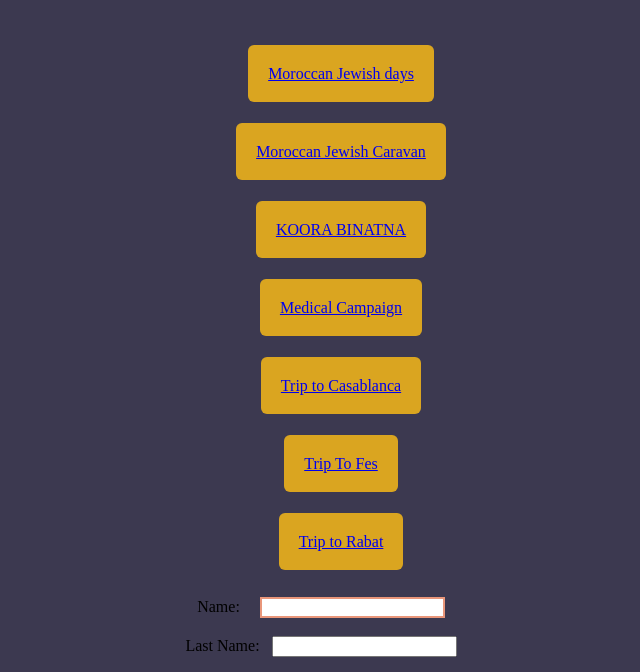
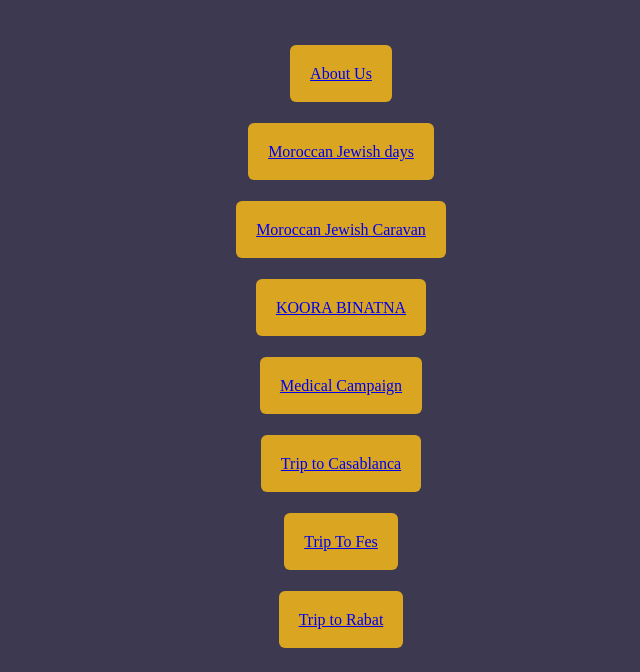
Before and after one commit to HibaJo/mimouna.events, a plain HTML site: page index.html in a window 1280 px wide. Shown: the part 121-793 px from the top of the page, without its empty margins (319-959 px from the left). Drawn offline with Linux system fonts and the light colour scheme.

Commit message:
Update index.html

```diff
--- a/index.html
+++ b/index.html
@@ -8,6 +8,7 @@
 <body class="container">
 	<h1>AUI Mimouna Club Events</h1>
 	<ul>
+		<li><a href="About us/index.html" class="btn-gold"target="_blank">About Us</a></li>
 		<li><a href="event1/index1.html" class="btn-gold"target="_blank">Moroccan Jewish days</a></li>
 		<li><a href="event2/index2.html" class="btn-gold" target="_blank">Moroccan Jewish Caravan</a></li>
 		<li><a href="event3/index3.html"  class="btn-gold"target="_blank">KOORA BINATNA</a></li>
```
